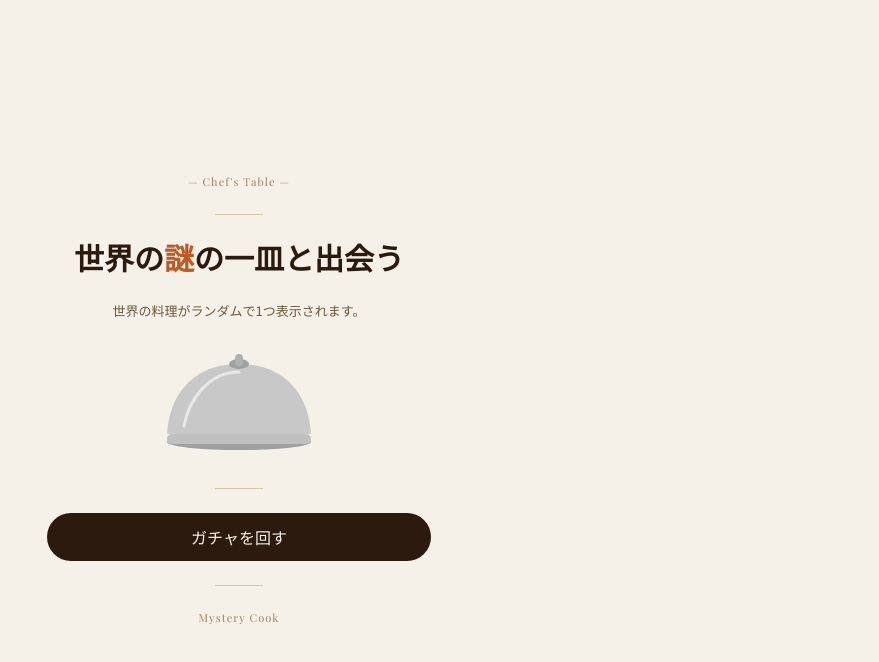
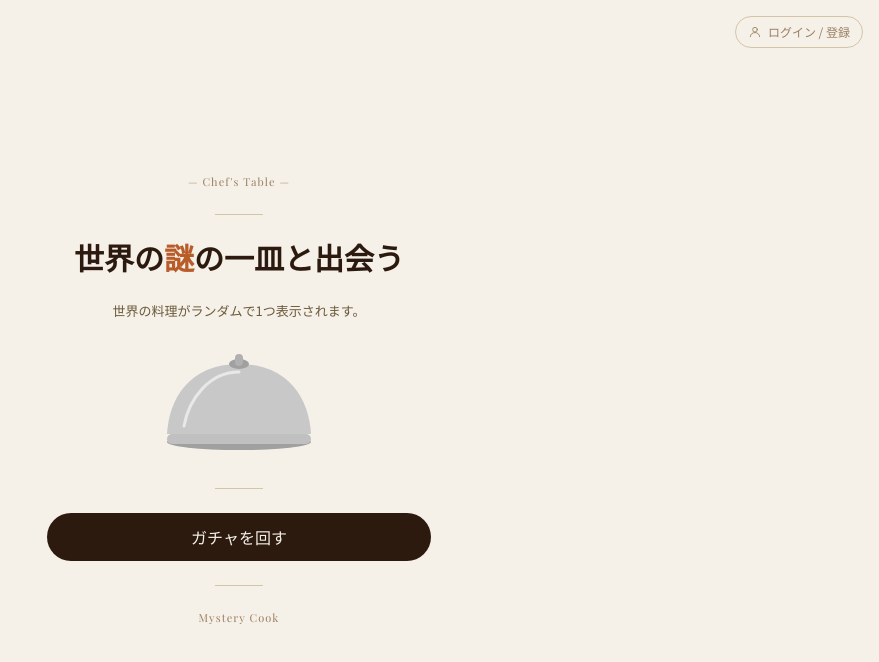
Before and after one commit to keisukessu/Mystery-cook, a Next.js app in the folder Mystery-cook/frontend/: page / in a window 1280 px wide. Shown: the top 662 px of the page, without its empty margins (401-1280 px from the left). Built offline with nearby package versions, Linux system fonts and the light colour scheme; no server answers; a web font is replaced by a local one.

Commit message:
feat: add login/logout button to top screen and back button to login page

```diff
--- a/Mystery-cook/frontend/src/app/login/page.tsx
+++ b/Mystery-cook/frontend/src/app/login/page.tsx
@@ -55,9 +55,21 @@ export default function LoginPage() {
     };
 
     return (
-        <div className="flex flex-col flex-1 items-center justify-center bg-bg-cream px-6">
+        <div className="flex flex-col flex-1 items-center justify-center bg-bg-cream px-6 relative">
+            {/* 左上のホームに戻るボタン */}
+            <div className="absolute top-4 left-4">
+                <a
+                    href="/"
+                    className="flex items-center gap-1.5 font-noto text-[12px] text-[#9A8060] hover:text-text-dark-brown transition-colors"
+                >
+                    <svg xmlns="http://www.w3.org/2000/svg" width="14" height="14" viewBox="0 0 24 24" fill="none" stroke="currentColor" strokeWidth="1.5" strokeLinecap="round" strokeLinejoin="round">
+                        <path d="M19 12H5M5 12l7-7M5 12l7 7" />
+                    </svg>
+                    ホームへ
+                </a>
+            </div>
+
             <main className="flex flex-col items-center gap-6 w-full max-w-sm">
-
                 <p className="font-playfair text-[11px] tracking-widest text-[#9A8060]">
                     — Mystery Cook —
                 </p>
@@ -68,8 +80,8 @@ export default function LoginPage() {
                     <button
                         onClick={() => { setMode("login"); setError(""); }}
                         className={`flex-1 py-2 font-noto text-[14px] transition-colors cursor-pointer ${mode === "login"
-                                ? "bg-text-dark-brown text-bg-cream"
-                                : "bg-white text-text-dark-brown"
+                            ? "bg-text-dark-brown text-bg-cream"
+                            : "bg-white text-text-dark-brown"
                             }`}
                     >
                         ログイン
@@ -77,8 +89,8 @@ export default function LoginPage() {
                     <button
                         onClick={() => { setMode("register"); setError(""); }}
                         className={`flex-1 py-2 font-noto text-[14px] transition-colors cursor-pointer ${mode === "register"
-                                ? "bg-text-dark-brown text-bg-cream"
-                                : "bg-white text-text-dark-brown"
+                            ? "bg-text-dark-brown text-bg-cream"
+                            : "bg-white text-text-dark-brown"
                             }`}
                     >
                         新規登録
@@ -140,7 +152,6 @@ export default function LoginPage() {
                 <p className="font-playfair text-[11px] tracking-widest text-[#9A8060]">
                     Chef&apos;s Table
                 </p>
-
             </main>
         </div>
     );
--- a/Mystery-cook/frontend/src/app/page.tsx
+++ b/Mystery-cook/frontend/src/app/page.tsx
@@ -5,7 +5,8 @@ import Cloche from "@/components/Cloche";
 import { spinGacha, recordCooked, type Dish } from "@/lib/api";
 import Particles from "@/components/Particles";
 import RecipeModal from "@/components/RecipeModal";
-import { useSession } from "next-auth/react";
+import { useSession, signOut } from "next-auth/react";
+
 
 // 画面の状態を型で定義
 // → どんな値が入るか明示することでタイポによるバグを防ぐ
@@ -15,6 +16,7 @@ export default function Home() {
   const [screen, setScreen] = useState<Screen>("top");
   const [dish, setDish] = useState<Dish | null>(null);
   const [isLoading, setIsLoading] = useState(false);
+  const { data: session } = useSession();
 
   // ガチャを回すボタンを押したときの処理
   const handleStart = async () => {
@@ -34,7 +36,7 @@ export default function Home() {
   return (
     <>
       {screen === "top" && (
-        <TopScreen onStart={handleStart} isLoading={isLoading} />
+        <TopScreen onStart={handleStart} isLoading={isLoading} session={session} />
       )}
       {screen === "gacha" && dish && (
         <GachaScreen dish={dish} onReveal={() => setScreen("result")} />
@@ -48,10 +50,38 @@ export default function Home() {
     </>
   );
 }
+
 // 01_トップ画面
-function TopScreen({ onStart, isLoading }: { onStart: () => void; isLoading: boolean }) {
+function TopScreen({ onStart, isLoading, session }: { onStart: () => void; isLoading: boolean; session: any }) {
   return (
-    <div className="flex flex-col flex-1 items-center justify-center bg-bg-cream px-6">
+    <div className="flex flex-col flex-1 items-center justify-center bg-bg-cream px-6 relative">
+      {/* 右上のログインボタン */}
+      <div className="absolute top-4 right-4">
+        {session ? (
+          <button
+            onClick={() => signOut()}
+            className="flex items-center gap-1.5 font-noto text-[12px] text-[#9A8060] hover:text-text-dark-brown transition-colors"
+          >
+            <svg xmlns="http://www.w3.org/2000/svg" width="16" height="16" viewBox="0 0 24 24" fill="none" stroke="currentColor" strokeWidth="1.5" strokeLinecap="round" strokeLinejoin="round">
+              <circle cx="12" cy="8" r="4" />
+              <path d="M4 20c0-4 3.6-7 8-7s8 3 8 7" />
+            </svg>
+            ログアウト
+          </button>
+        ) : (
+          <a
+            href="/login"
+            className="flex items-center gap-1.5 font-noto text-[12px] text-[#9A8060] hover:text-text-dark-brown transition-colors border border-border-linen rounded-full px-3 py-1.5"
+          >
+            <svg xmlns="http://www.w3.org/2000/svg" width="14" height="14" viewBox="0 0 24 24" fill="none" stroke="currentColor" strokeWidth="1.5" strokeLinecap="round" strokeLinejoin="round">
+              <circle cx="12" cy="8" r="4" />
+              <path d="M4 20c0-4 3.6-7 8-7s8 3 8 7" />
+            </svg>
+            ログイン / 登録
+          </a>
+        )}
+      </div>
+
       <main className="flex flex-col items-center gap-6 w-full max-w-sm text-center">
         <p className="font-playfair text-[11px] tracking-widest text-[#9A8060]">
           — Chef&apos;s Table —
@@ -70,7 +100,6 @@ function TopScreen({ onStart, isLoading }: { onStart: () => void; isLoading: boo
           disabled={isLoading}
           className="w-full rounded-pill bg-text-dark-brown px-8 py-3 font-noto text-[16px] text-bg-cream transition-opacity hover:opacity-80 cursor-pointer disabled:opacity-50"
         >
-          {/* ローディング中はテキストを変える */}
           {isLoading ? "料理を探しています..." : "ガチャを回す"}
         </button>
         <div className="w-12 border-t border-border-linen" />
```
